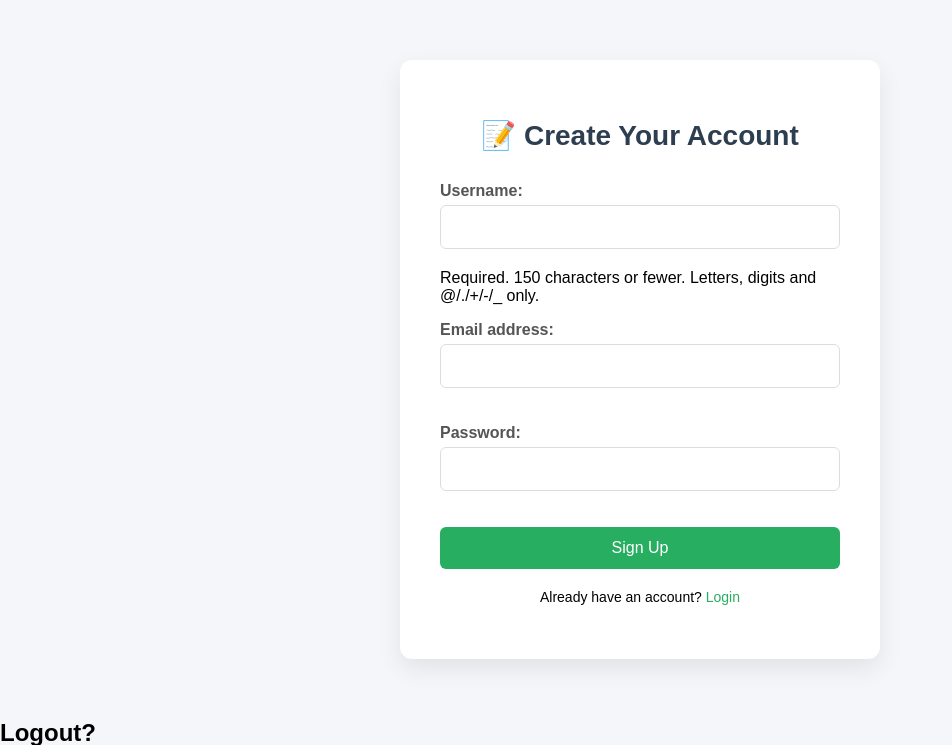
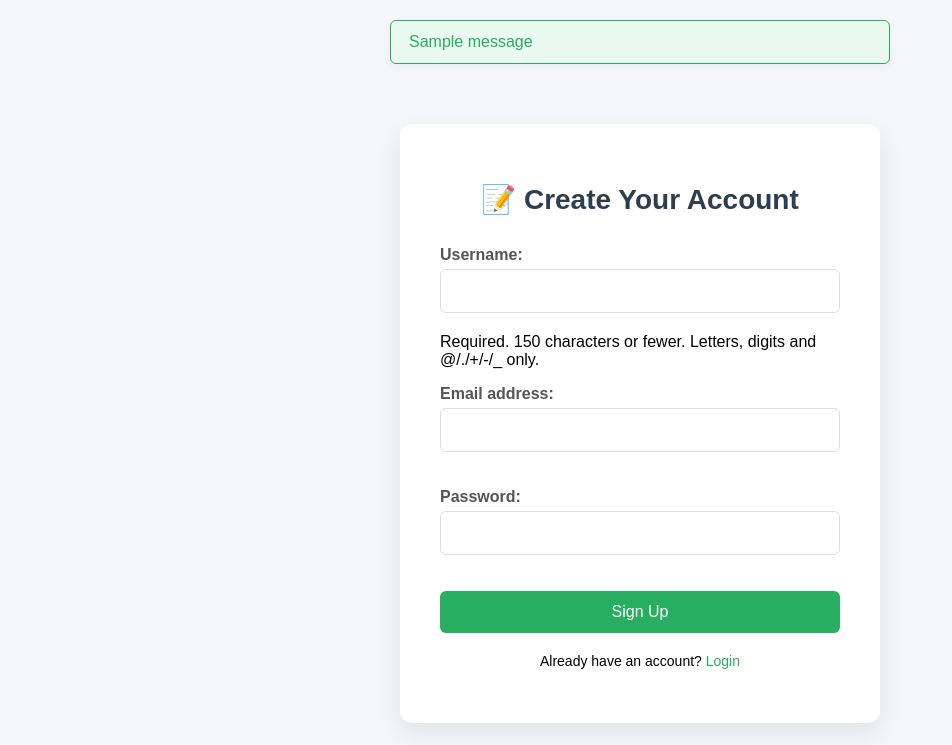
Before and after one commit to sanjaysaini16122000-ui/My_Hotel, a Django app: page /accounts/signup/ in a window 1280 px wide. Shown: the part 91-836 px from the top of the page, without its empty margins (0-952 px from the left). Run offline with Django 5.2, Linux system fonts and the light colour scheme; data comes from the database, SQL or seed files in the repository; one stand-in notice (Sample message) is shown.

Commit message:
alert message add

```diff
--- a/hotel/templates/base.html
+++ b/hotel/templates/base.html
@@ -6,6 +6,39 @@
     <link rel="stylesheet" href="{% static 'css/style.css' %}">
     <link rel="stylesheet" href="{% static 'css/base.css' %}">
 <style>
+    /* Django messages styling */
+    .messages {
+      margin: 20px auto 0 auto;
+      max-width: 500px;
+    }
+    .alert {
+      padding: 12px 18px;
+      border-radius: 6px;
+      margin-bottom: 15px;
+      font-size: 16px;
+      font-weight: 500;
+      box-shadow: 0 2px 8px rgba(0,0,0,0.04);
+    }
+    .alert-danger, .alert-error {
+      background: #ffeaea;
+      color: #c0392b;
+      border: 1px solid #e74c3c;
+    }
+    .alert-success {
+      background: #eafaf1;
+      color: #27ae60;
+      border: 1px solid #27ae60;
+    }
+    .alert-info {
+      background: #eaf4fb;
+      color: #2980b9;
+      border: 1px solid #2980b9;
+    }
+    .alert-warning {
+      background: #fff8e1;
+      color: #b9770e;
+      border: 1px solid #f1c40f;
+    }
     /*      FOOTER       */
 .hotel-footer {
   background-color: #2c3e50;
@@ -109,6 +142,15 @@
 </nav>
 
 <div class="container">
+    {% if messages %}
+      <div class="messages">
+        {% for message in messages %}
+          <div class="alert alert-{{ message.tags }}">
+            {{ message }}
+          </div>
+        {% endfor %}
+      </div>
+    {% endif %}
     {% block content %}{% endblock %}
 </div>
 
```
